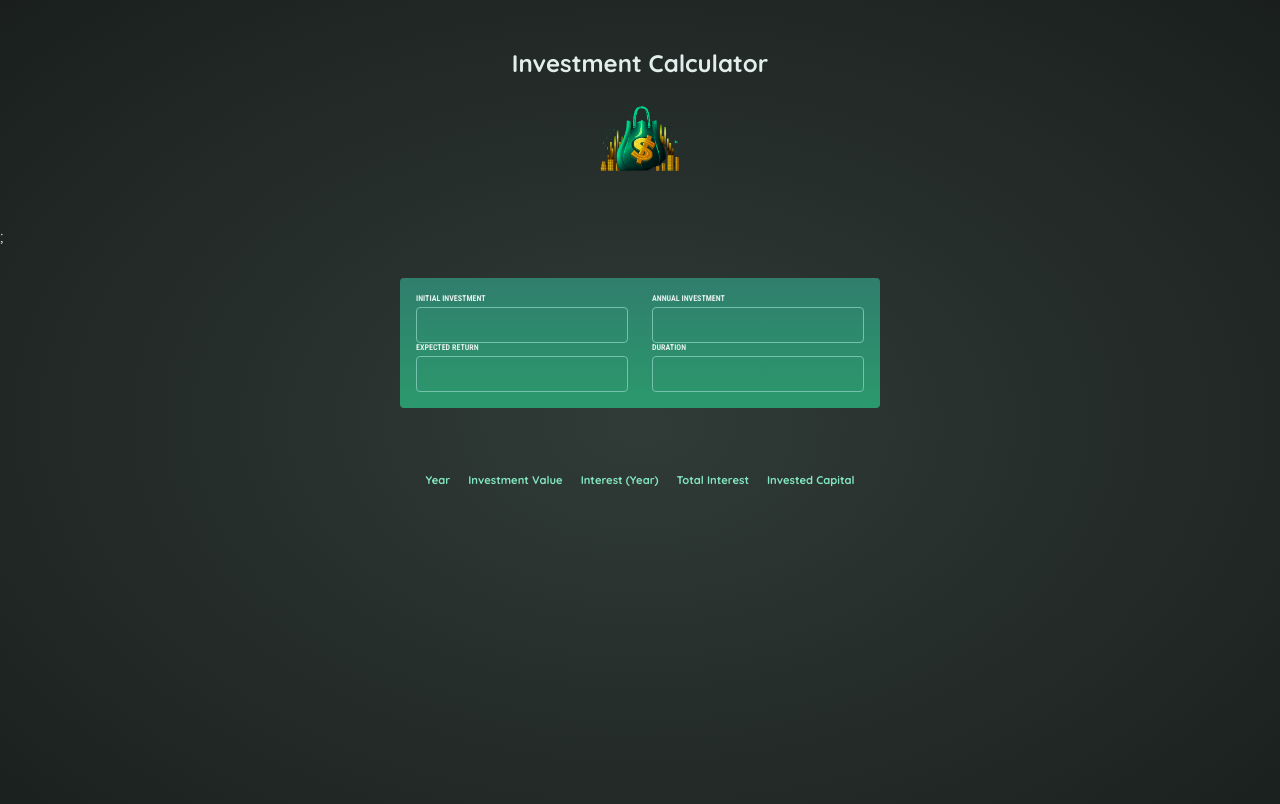
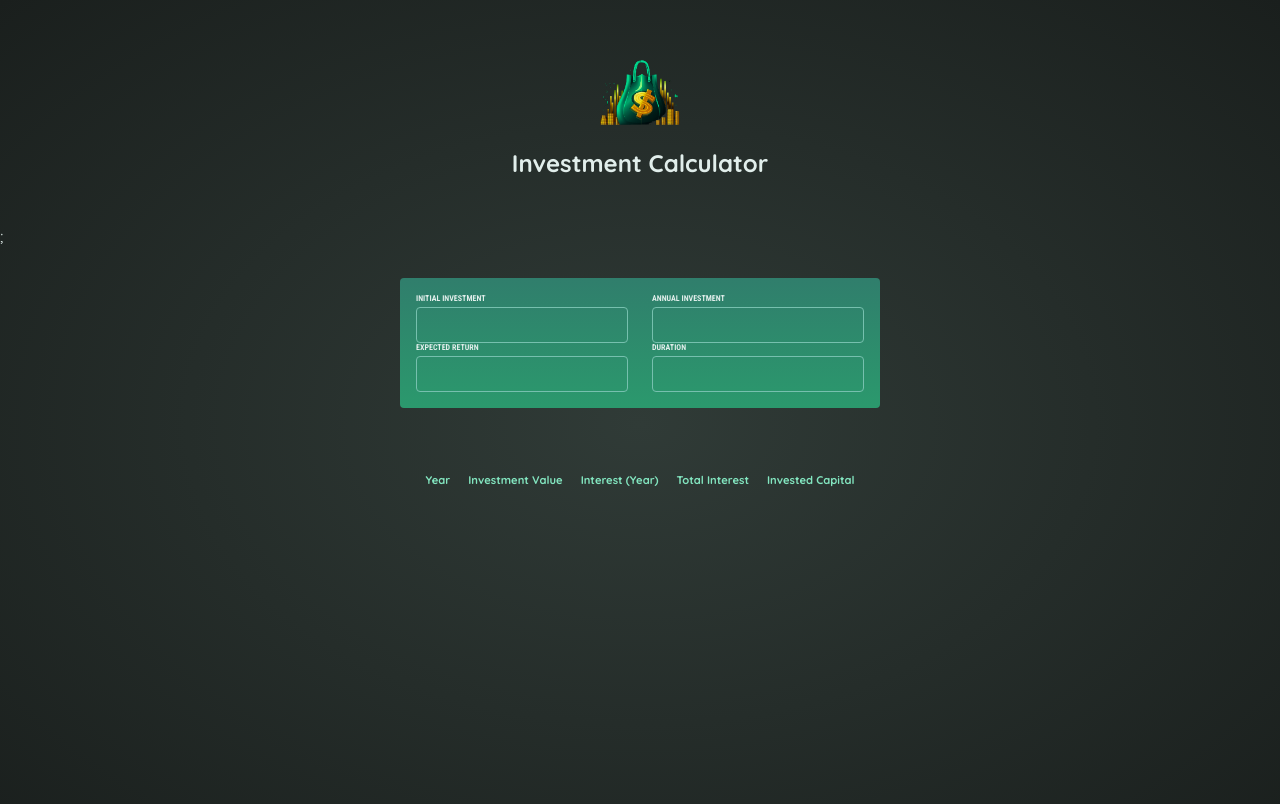
Before and after one commit to bronwyntaljaard/investment-calculator, a React (Vite) app: page / in a window 1280 px wide. Shown: the top 804 px of the page. Built offline with nearby package versions, Linux system fonts and the light colour scheme.

Commit message:
Edited header component change layout of logo

```diff
--- a/src/components/Header.jsx
+++ b/src/components/Header.jsx
@@ -1,10 +1,10 @@
-// import image, import component into App, to github
+import logo from "../assets/investment-calculator-logo.png";
 
 export default function Header() {
 	return (
 		<header id="header">
+			<img src={logo} alt="Logo showing money bag"></img>
 			<h1>Investment Calculator</h1>
-			<img src="investment-calculator-logo.png"></img>
 		</header>
 	);
 }
```
